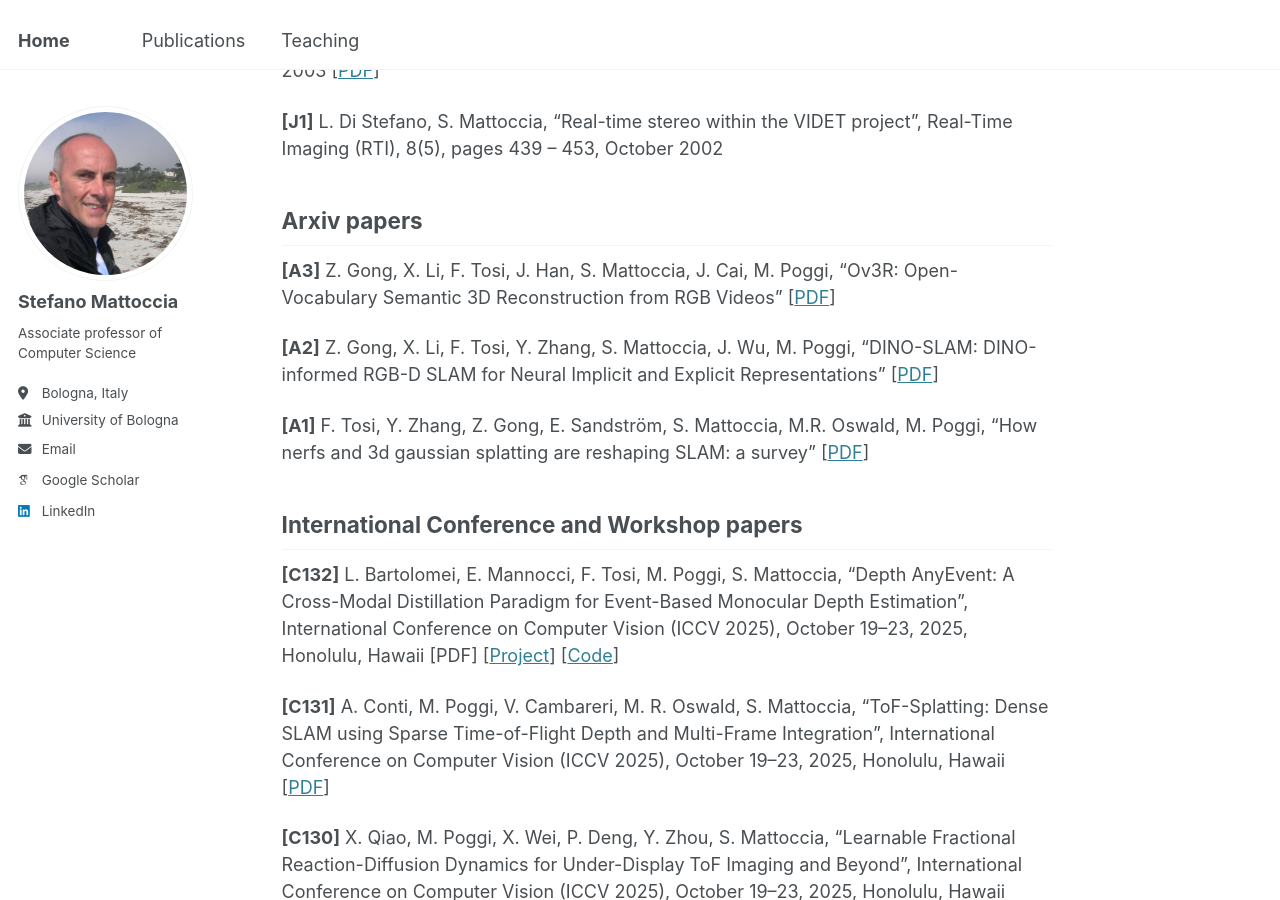
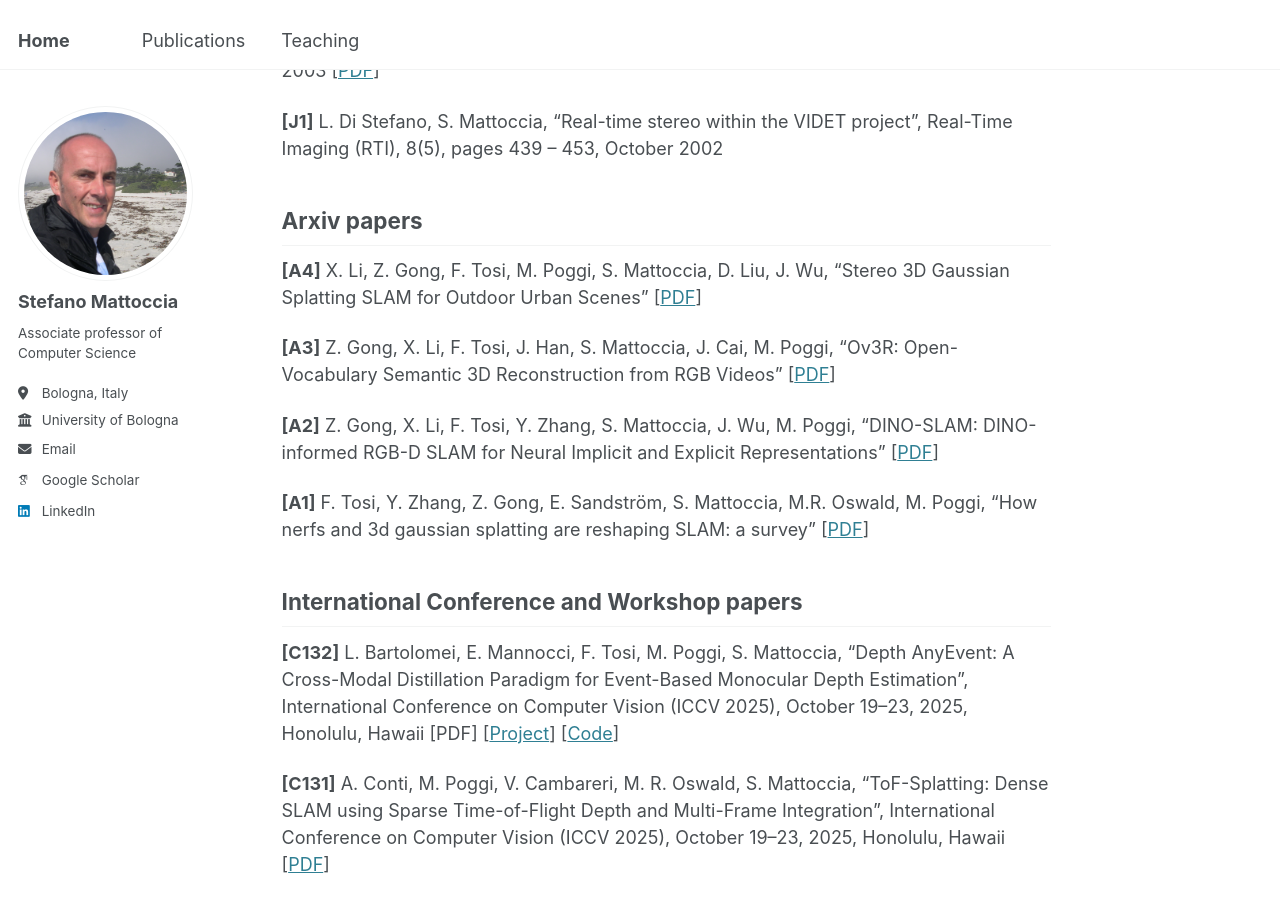
Before and after one commit to stefanomattoccia/stefanomattoccia.github.io, a Jekyll site: the page built from _pages/publications.md, in a window 1280 px wide and 900 px high, scrolled down 4041 px. Built offline with Jekyll 4.4.1, drawn with Linux system fonts in a browser that asks for light colours; some web fonts are replaced.

Commit message:
Update publications.md

```diff
--- a/_pages/publications.md
+++ b/_pages/publications.md
@@ -88,6 +88,8 @@ Journal papers
 
 Arxiv papers
 ------
+
+**[A4]** X. Li, Z. Gong, F. Tosi, M. Poggi, S. Mattoccia, D. Liu, J. Wu, "Stereo 3D Gaussian Splatting SLAM for Outdoor Urban Scenes" [[PDF](https://arxiv.org/pdf/2507.23677)]
 
 **[A3]** Z. Gong, X. Li, F. Tosi, J. Han, S. Mattoccia, J. Cai, M. Poggi, "Ov3R: Open-Vocabulary Semantic 3D Reconstruction from RGB Videos" [[PDF](https://arxiv.org/pdf/2507.22052)]
 
```
